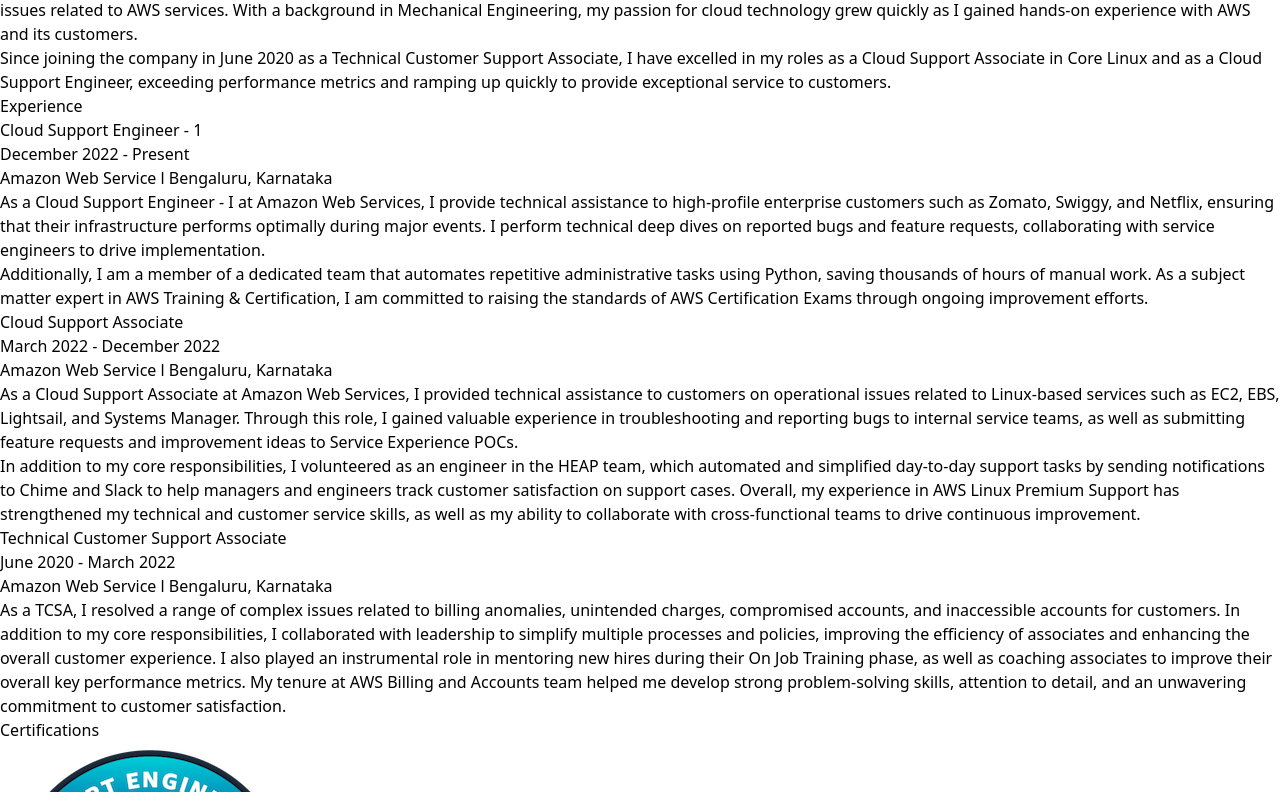
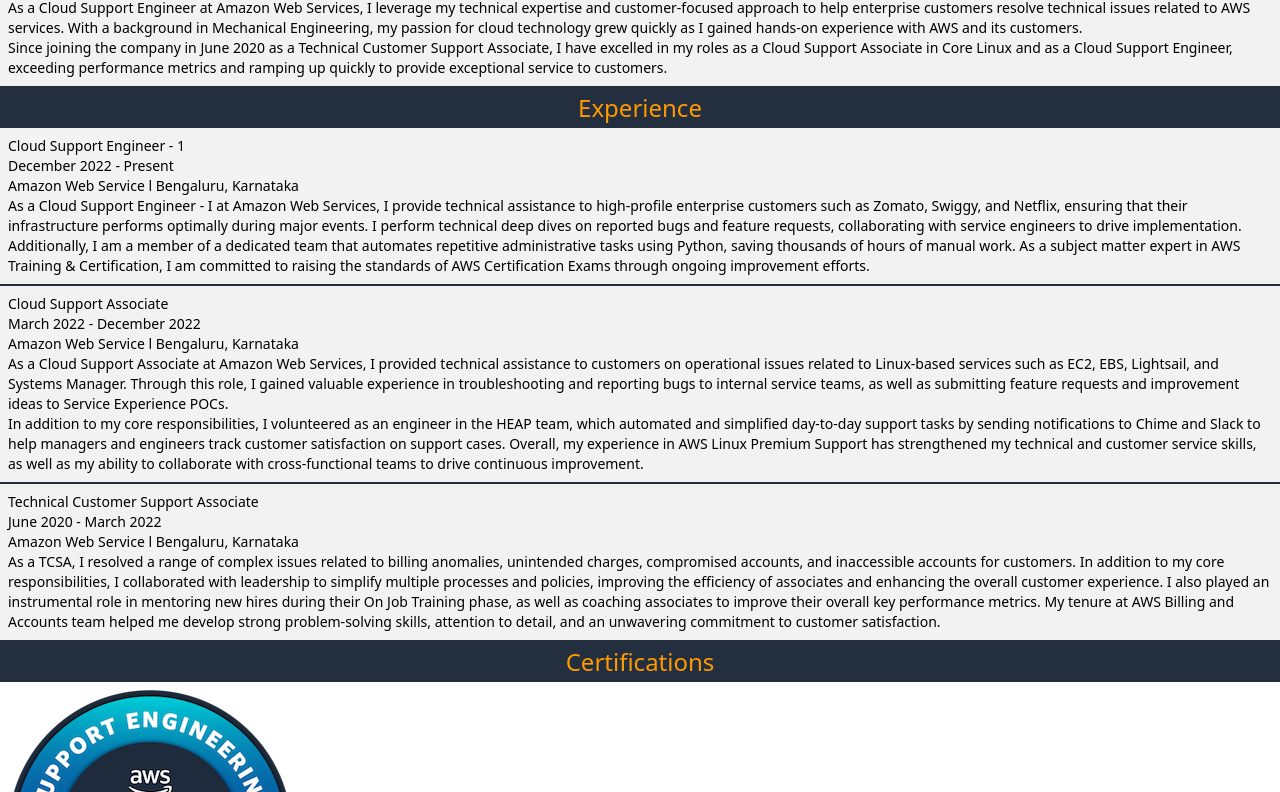
Before and after one commit to HarshavardhanG7697/resume_harshavardhan, a website: page src/index.html in a window 1280 px wide. Shown: the part 50-842 px from the top of the page. Drawn offline with Linux system fonts and the light colour scheme.

Commit message:
added css to the sections and headers

```diff
--- a/src/index.html
+++ b/src/index.html
@@ -8,10 +8,12 @@
   </head>
   <body>
     <main>
-      <header>
-        <h1>Harshavardhan Gowda</h1>
+      <header class="h-10 flex justify-center items-center bg-awsblack">
+        <h1 class="text-2xl text-accent-orange">Harshavardhan Gowda</h1>
       </header>
-      <section class="quick-summary">
+      <section
+        class="bg-awswhite text-left text-sm border-b-2 border-awsblack p-2"
+      >
         <p>
           As a Cloud Support Engineer at Amazon Web Services, I leverage my
           technical expertise and customer-focused approach to help enterprise
@@ -29,8 +31,12 @@
         </p>
       </section>
       <section class="work-exp">
-        <article>
-          <h2>Experience</h2>
+        <div class="h-10 flex justify-center items-center bg-awsblack">
+          <h2 class="text-2xl text-accent-orange">Experience</h2>
+        </div>
+        <article
+          class="bg-awswhite text-left text-sm border-b-2 border-awsblack p-2"
+        >
           <h3>Cloud Support Engineer - 1</h3>
           <p>December 2022 - Present</p>
           <p>Amazon Web Service l Bengaluru, Karnataka</p>
@@ -50,8 +56,10 @@
             Certification Exams through ongoing improvement efforts.
           </p>
         </article>
-        <article>
-          <h2>Cloud Support Associate</h2>
+        <article
+          class="bg-awswhite text-left text-sm border-b-2 border-awsblack p-2"
+        >
+          <h3>Cloud Support Associate</h3>
           <p>March 2022 - December 2022</p>
           <p>Amazon Web Service l Bengaluru, Karnataka</p>
           <p>
@@ -74,8 +82,10 @@
             improvement.
           </p>
         </article>
-        <article>
-          <h2>Technical Customer Support Associate</h2>
+        <article
+          class="bg-awswhite text-left text-sm border-b-2 border-awsblack p-2"
+        >
+          <h3>Technical Customer Support Associate</h3>
           <p>June 2020 - March 2022</p>
           <p>Amazon Web Service l Bengaluru, Karnataka</p>
           <p>
@@ -95,7 +105,9 @@
         </article>
       </section>
       <section class="certs">
-        <h2>Certifications</h2>
+        <div class="h-10 flex justify-center items-center bg-awsblack">
+          <h2 class="text-2xl text-accent-orange">Certifications</h2>
+        </div>
         <div>
           <img
             src="../assets/images/smes/Systems Manager Expert.png"
```
Also changed, not shown: src/output.css.
